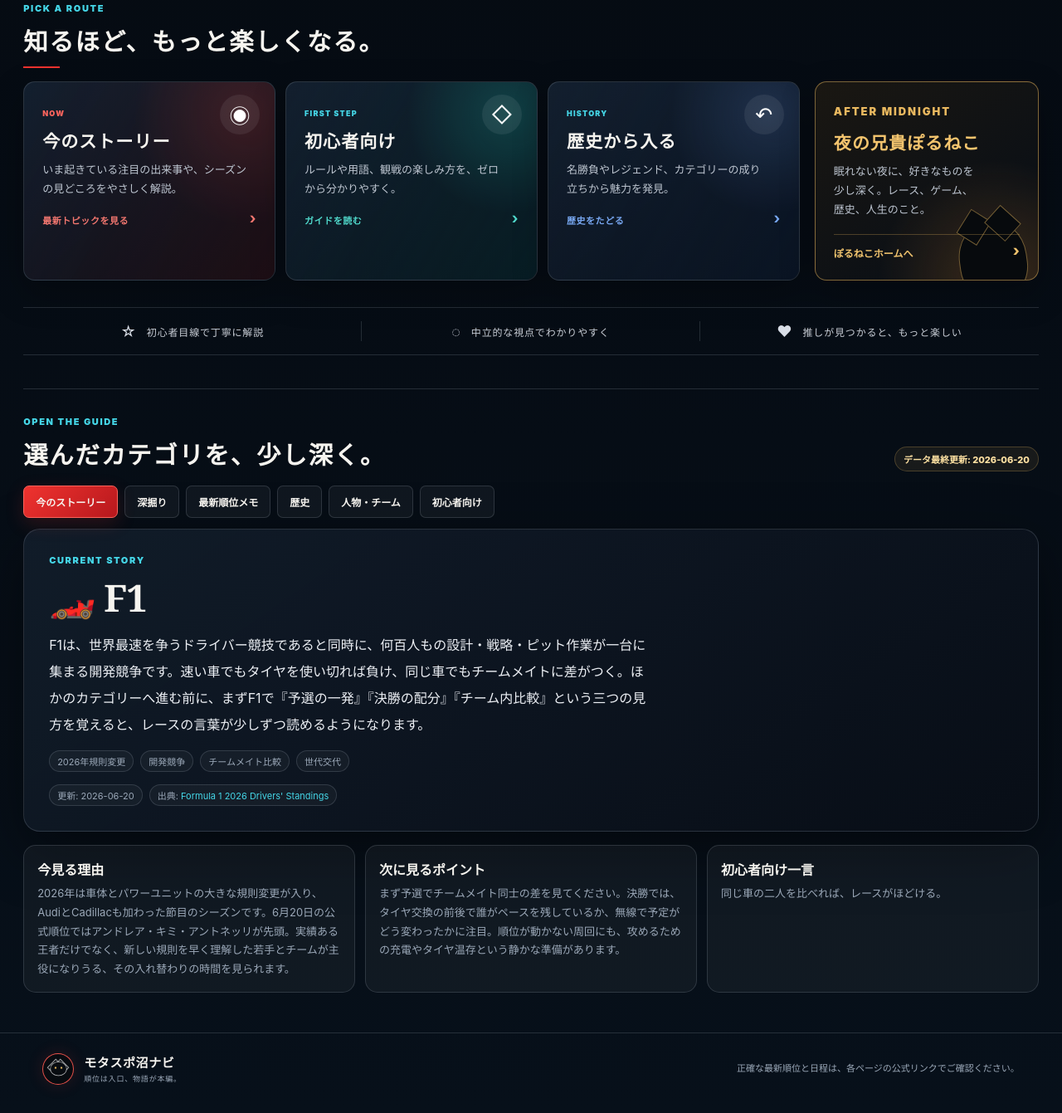
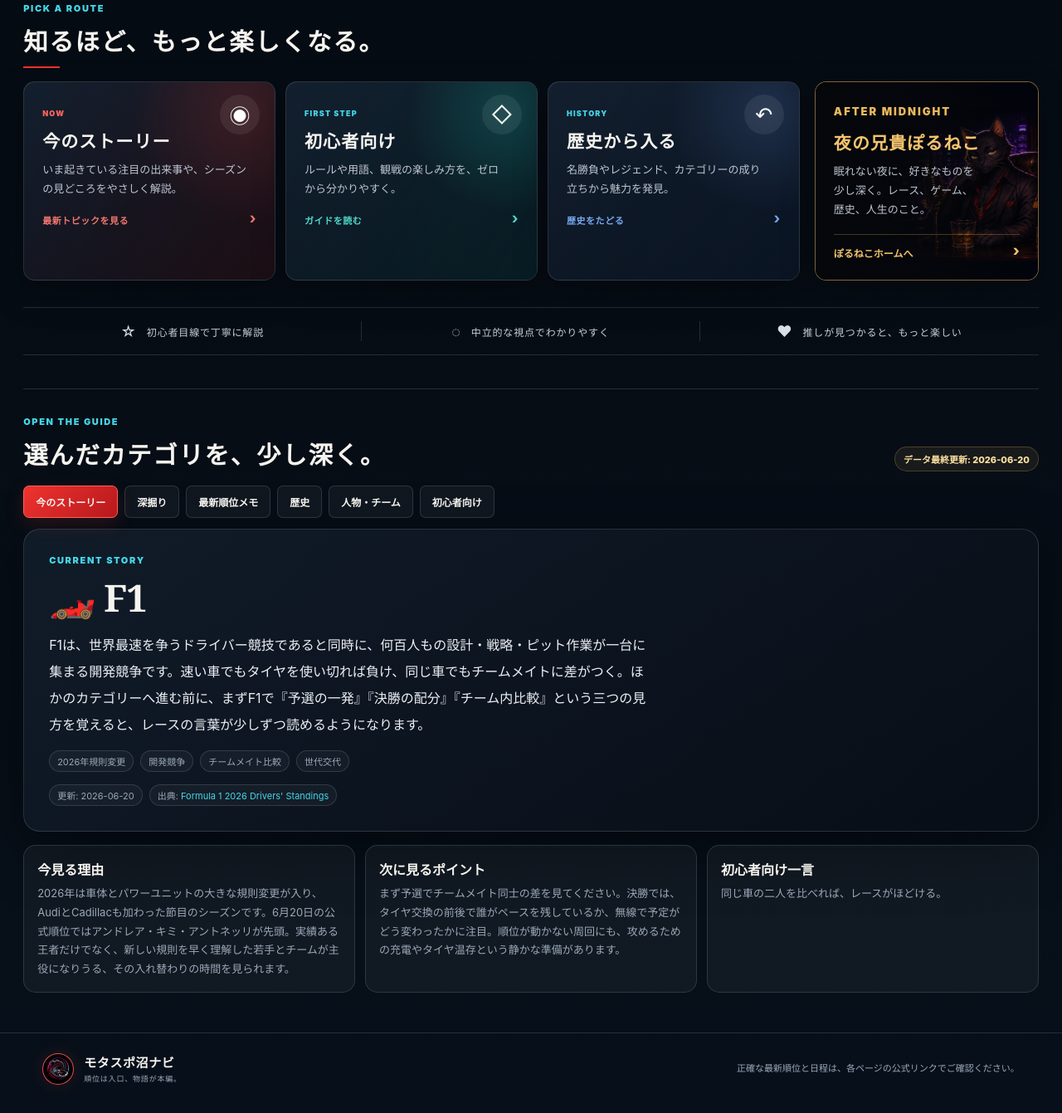
Before and after one commit to akune101-star/motasupo-numa-navi, a website: page index.html in a window 1280 px wide. Shown: the part 1282-2623 px from the top of the page at 83% size. Drawn offline with Linux system fonts and the light colour scheme; files whose address does not match are found by name.

Commit message:
トップページ画像素材を追加

```diff
--- a/css/styles.css
+++ b/css/styles.css
@@ -76,11 +76,7 @@ a:focus-visible,button:focus-visible,input:focus-visible{outline:3px solid rgba(
   position:relative;
   box-shadow:0 0 20px rgba(239,51,47,.15);
 }
-.brandMark::before,.brandMark::after{content:"";position:absolute;top:8px;width:11px;height:13px;background:#070b10;border:1px solid rgba(255,255,255,.6);transform:rotate(45deg);z-index:0}
-.brandMark::before{left:8px}.brandMark::after{right:8px;transform:rotate(-45deg)}
-.brandMark span{width:27px;height:23px;border:1px solid rgba(255,255,255,.75);border-radius:50% 50% 46% 46%;color:transparent;position:relative;z-index:1;background:
-  radial-gradient(circle at 31% 44%,#e9b85f 0 1.5px,transparent 2px),
-  radial-gradient(circle at 69% 44%,#e9b85f 0 1.5px,transparent 2px),#080c11}
+.brandMark span{display:none}
 .siteNav{display:flex;align-items:center;justify-content:flex-end;gap:clamp(18px,3vw,42px);font-size:13px;letter-spacing:.05em;white-space:nowrap}
 .siteNav a{color:#c8cdd5;padding:28px 2px 22px;border-bottom:2px solid transparent}
 .siteNav a:hover,.siteNav a.active{color:#fff;border-color:var(--accent)}
@@ -197,12 +193,12 @@ h1 span{color:#ff443e}
 .pathwayCard p,.porunekoCard p{color:#bdc5d0;font-size:13px;line-height:1.75;margin:0;max-width:30ch}
 .pathwayCard b{display:block;color:#f37770;font-size:11px;letter-spacing:.05em;margin-top:18px}.beginnerPath b{color:#50d9cc}.historyPath b{color:#79a9f4}
 .pathwayCard b span,.porunekoCard a span{float:right;font-size:18px;line-height:.7}
-.porunekoCard{padding:24px 22px;border-color:rgba(233,184,95,.5);background:radial-gradient(circle at 82% 100%,rgba(197,120,39,.25),transparent 9rem),linear-gradient(145deg,#1a1712,#0c1015 70%)}
+.porunekoCard{padding:24px 22px;border-color:rgba(233,184,95,.5);background:linear-gradient(145deg,#1a1712,#0c1015 70%);isolation:isolate}
+.porunekoCard::before{content:"";position:absolute;inset:0;z-index:-2;background:url("../assets/images/poruneko-home.png") center/cover no-repeat}
+.porunekoCard::after{content:"";position:absolute;inset:0;z-index:-1;background:linear-gradient(90deg,rgba(5,7,11,.94) 0%,rgba(5,7,11,.76) 55%,rgba(5,7,11,.22) 100%)}
 .porunekoCard .eyebrow{color:var(--warn)}.porunekoCard h3{color:#f3c46e}.porunekoCard p{max-width:22ch}
 .porunekoCard a{display:block;border-top:1px solid rgba(233,184,95,.28);color:#f0c36e;font-size:12px;font-weight:800;padding-top:13px;margin-top:19px;position:relative;z-index:2}
-.catSilhouette{position:absolute;right:13px;bottom:-23px;width:82px;height:94px;border-radius:48% 48% 42% 42%;background:#070a0d;color:transparent;border:1px solid rgba(233,184,95,.48);transform:rotate(-8deg)}
-.catSilhouette::before,.catSilhouette::after{content:"";position:absolute;top:-13px;width:27px;height:32px;background:#070a0d;border:1px solid rgba(233,184,95,.48);transform:rotate(40deg)}
-.catSilhouette::before{left:8px}.catSilhouette::after{right:8px;transform:rotate(-40deg)}
+.catSilhouette{display:none}
 
 .featureStrip{display:grid;grid-template-columns:repeat(3,1fr);border-top:1px solid var(--line);border-bottom:1px solid var(--line);margin:7px 0 40px;padding:16px 0}
 .featureStrip p{display:flex;align-items:center;justify-content:center;gap:12px;margin:0;color:#c9ced6;font-size:12px;letter-spacing:.07em;border-right:1px solid var(--line)}
```
Also changed, not shown: assets/images/README.md, assets/images/category-f1.png (added), assets/images/category-formulae.png (added), assets/images/category-nascar.png (added), assets/images/category-sformula.png (added), assets/images/category-supergt.png (added), assets/images/category-wec.png (added), assets/images/category-wrc.png (added), assets/images/logo-mark.png (added), assets/images/poruneko-home.png (added), 1 other file.
